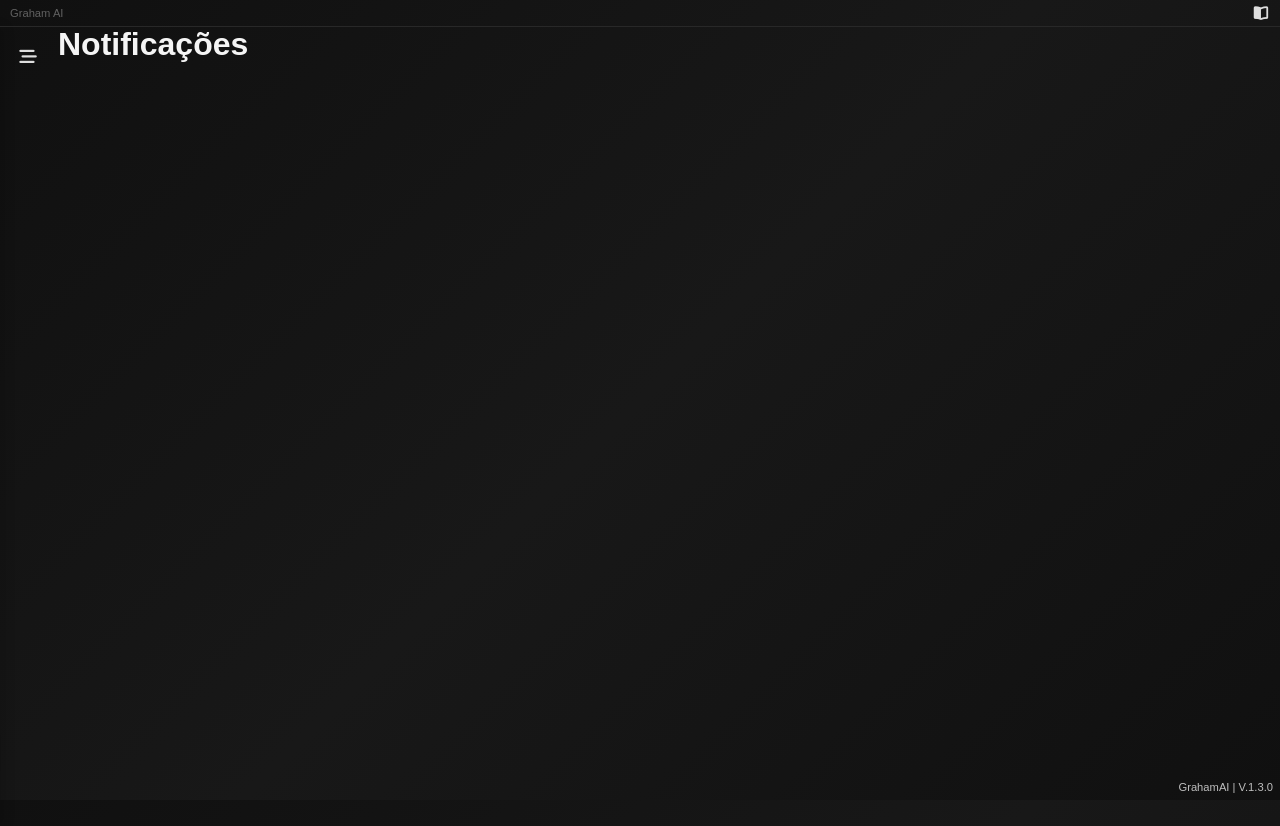
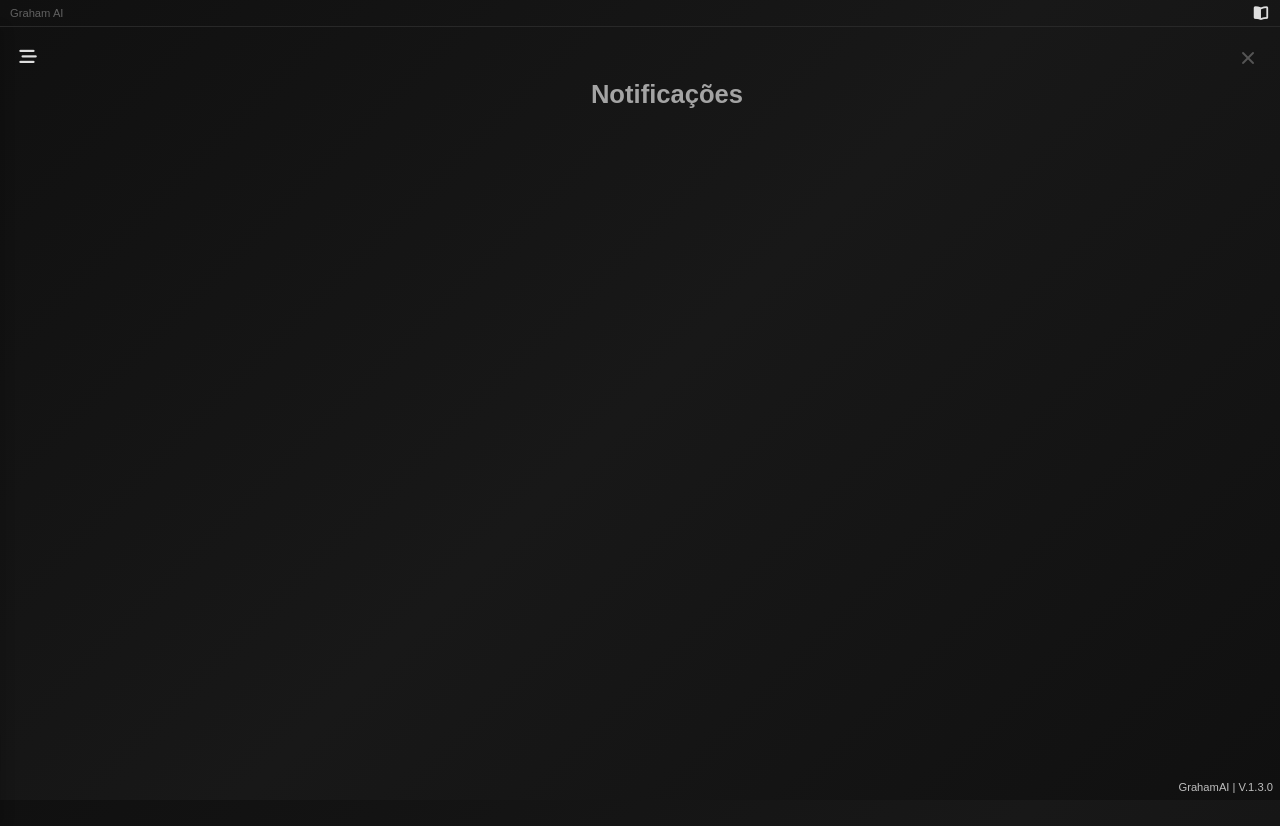
Before and after one commit to leoosilvp/Graham-AI, a React (Vite) app: page /notification in a window 1280 px wide. Built offline with nearby package versions, Linux system fonts and the light colour scheme; sample sign-in values are in the browser's storage.

Commit message:
a- criando scrool na pagina Notification e colocando btn para fechar

```diff
--- a/src/components/Notification.jsx
+++ b/src/components/Notification.jsx
@@ -1,10 +1,19 @@
+import { Link } from 'react-router-dom'
 import '../css/notification.css'
 
 const Notification = () => {
   return (
-    <div>
-      <h1>Notificações</h1>
-    </div>
+    <main className='ctn-notification-page'>
+      <Link to='/chat' className='close-notification-btn' title='Fechar'><i className='fa-solid fa-xmark' /></Link>
+
+      <section className='notification-page'>
+        <section className='notification-header'>
+          <h1>Notificações</h1>
+
+        </section>
+      </section>
+
+    </main>
   )
 }
 
--- a/src/css/aside.css
+++ b/src/css/aside.css
@@ -325,8 +325,7 @@ aside::-webkit-scrollbar-thumb {
 }
 
 .ctn-profile:hover {
-    background: #202020;
-    box-shadow: 0px 0px 15px 2px #25252511;
+    background: #141414;
 }
 
 .profile {
@@ -377,7 +376,7 @@ aside::-webkit-scrollbar-thumb {
 
 .ctn-profile i:hover {
     font-weight: 600;
-    background: #454545;
+    background: #202020;
 }
 
 @media (width < 720px) {
--- a/src/css/notification.css
+++ b/src/css/notification.css
@@ -15,3 +15,60 @@
 .notification-btn a:hover{
     background: #1e1e1e;
 }
+
+.ctn-notification-page{
+    margin-top: 4px;
+    margin-right: 4px;
+    display: flex;
+    flex-direction: column;
+    overflow: auto;
+    width: 100vw;
+    height: calc(100vh - 35px);
+    padding: 10px 10px 100px 10px;
+}
+
+.ctn-notification-page::-webkit-scrollbar{
+    display: flex;
+    width: 5px;
+}
+
+.ctn-notification-page::-webkit-scrollbar-thumb{
+    background: #222222;
+    border-radius: 50px;
+    cursor: pointer;
+}
+
+.notification-page{
+    display: flex;
+    flex-direction: column;
+    align-items: center;
+}
+
+.close-notification-btn{
+    position: absolute;
+    top: 42px;
+    right: 14px;
+    text-decoration: none;
+    display: flex;
+    padding: 8px;
+    color: #555555;
+    border-radius: 7px;
+    font-size: 1rem;
+    transition: all 0.15s ease;
+}
+
+.close-notification-btn:hover{
+    background: #1c1c1c;
+}
+
+.notification-header{
+    margin-top: 40px;
+    display: flex;
+    flex-direction: column;
+}
+
+.notification-header h1{
+    font-size: 1.6rem;
+    font-weight: 600;
+    color: #a4a4a4;
+}
```
